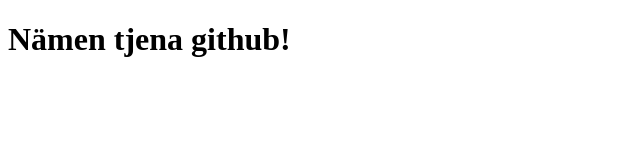
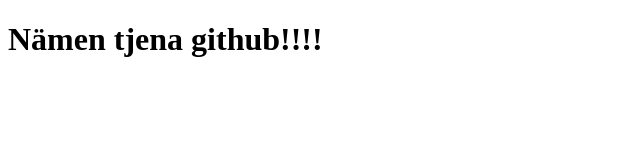
Before and after one commit to adNord/git-firstcommit, a plain HTML site: page index.html in a window 1280 px wide. Shown: the full height of the page, 0-640 px from the left. Drawn offline with Linux system fonts and the light colour scheme.

Commit message:
adds index.html and updated readme

```diff
--- a/index.html
+++ b/index.html
@@ -7,6 +7,6 @@
     <title>Document</title>
 </head>
 <body>
-    <h1>Nämen tjena github!</h1>
+    <h1>Nämen tjena github!!!!</h1>
 </body>
 </html>
```
